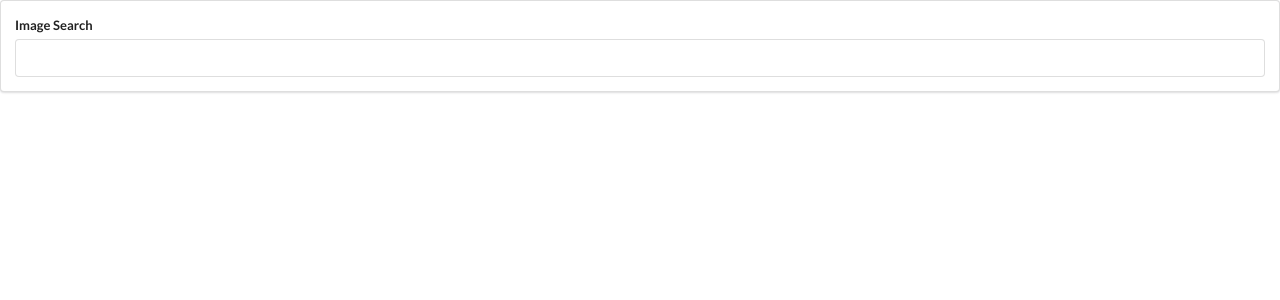
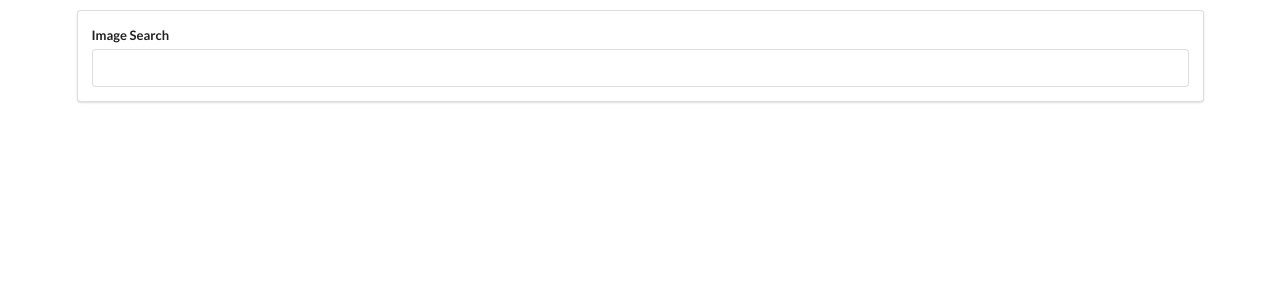
Before and after one commit to tiffanyadu/pics, a React (Create React App) app: page / in a window 1280 px wide. Shown: the top 300 px of the page. Built offline with nearby package versions, Linux system fonts and the light colour scheme.

Commit message:
Style App div

```diff
--- a/src/components/App.js
+++ b/src/components/App.js
@@ -3,7 +3,7 @@ import SearchBar from './SearchBar';
 
 const App = () => {
   return (
-    <div>
+    <div className="ui container" style={{ marginTop: '10px' }}>
       <SearchBar />
     </div>
   );
```
